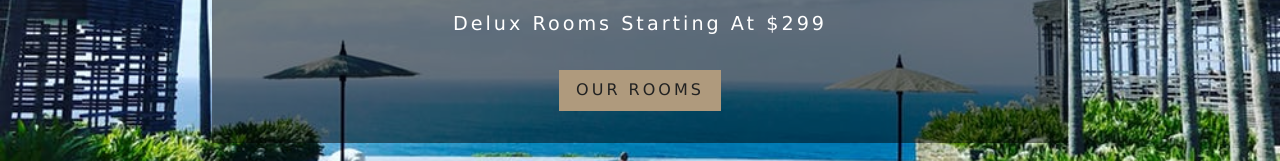
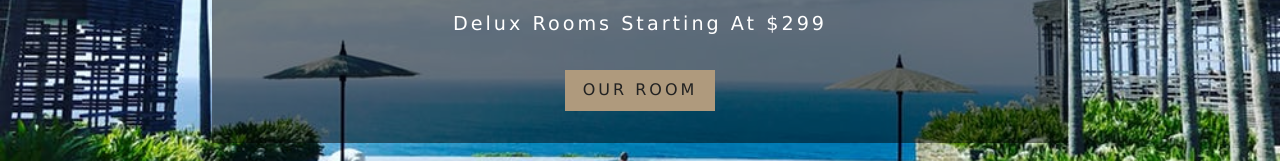
Before and after one commit to ateett12ue/React-Resort-App, a React (Create React App) app: page / in a window 1280 px wide. Shown: the part 436-597 px from the top of the page. Built offline with nearby package versions, Linux system fonts and the light colour scheme.

Commit message:
Home updated

```diff
--- a/src/pages/Home.js
+++ b/src/pages/Home.js
@@ -10,7 +10,7 @@ export default function Home() {
       <Hero>
         <Banner title="luxurious rooms" subtitle="delux rooms starting at $299">
           <Link to="/rooms" className="btn-primary">
-            Our rooms
+            Our room
           </Link>
         </Banner>
       </Hero>
```
